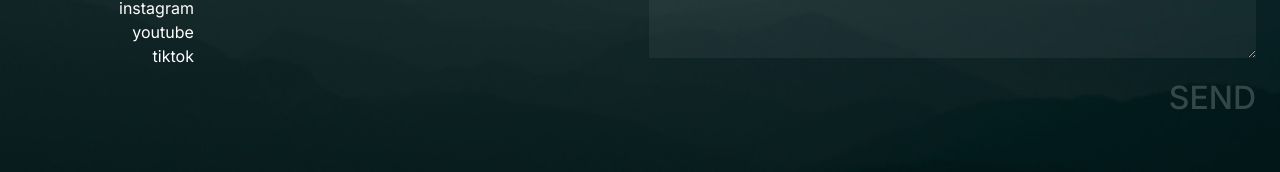
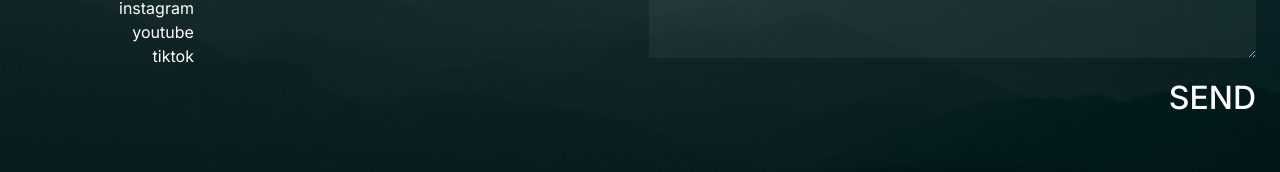
Before and after one commit to Anastasia-front/test-soft-ryzen, a Next.js app: page /section/contacts in a window 1280 px wide. Shown: the part 515-687 px from the top of the page. Built offline with nearby package versions, Linux system fonts and the light colour scheme.

Commit message:
bugfix : fix the error in Form components

```diff
--- a/src/app/section/career/Form/Form.tsx
+++ b/src/app/section/career/Form/Form.tsx
@@ -7,7 +7,6 @@ import { Textarea } from "@/app/components/Textarea/Textarea";
 import { useMemo } from "react";
 import type { SubmitHandler, UseFormRegisterReturn } from "react-hook-form";
 import { useForm } from "react-hook-form";
-import { isObjectEmpty } from "../../../../../helpers/isObjectEmpty";
 import { formList } from "./data/formList";
 import type { FormFields } from "./types/FormFields";
 
@@ -48,6 +47,7 @@ export function Form() {
 	});
 
 	const watchConsent = watch("consent");
+	const watchFields = watch(["fullName", "email", "phone", "position"]);
 
 	const formFieldsData: FormFieldsData = useMemo(
 		() => ({
@@ -128,17 +128,6 @@ export function Form() {
 		reset();
 	};
 
-	const isValidFixed =
-		isObjectEmpty(errors) &&
-		formList.every((field) => {
-			const fieldData = formFieldsData[field];
-			if (fieldData.required) {
-				return !!watch(fieldData.name);
-			}
-			return true;
-		}) &&
-		watch("consent");
-
 	return (
 		<form
 			className="flex flex-col w-[100%] md:w-[60vw] xl:w-[45vw] gap-[16px] xl:gap-[24px] justify-center items-center sm:pl-[20px] md:pl-0"
@@ -196,7 +185,7 @@ export function Form() {
 			<Button
 				type="submit"
 				submit
-				disabled={!watchConsent || !isValidFixed}
+				disabled={!watchConsent || !watchFields}
 				className="md:mt-[-75px] md:ml-[420px] xl:mt-[-85px] xl:ml-[552px]"
 			>
 				SEND
--- a/src/app/section/contacts/Form/Form.tsx
+++ b/src/app/section/contacts/Form/Form.tsx
@@ -7,7 +7,6 @@ import { useForm } from "react-hook-form";
 import { Button } from "@/app/components/Button/Button";
 import { TextInput } from "@/app/components/Input/TextInput";
 import { Textarea } from "@/app/components/Textarea/Textarea";
-import { isObjectEmpty } from "../../../../../helpers/isObjectEmpty";
 import { formList } from "./data/formList";
 import type { FormFields } from "./types/FormFields";
 
@@ -81,21 +80,13 @@ export function Form() {
 		[register]
 	);
 
+	const watchFields = watch(["fullName", "email"]);
+
 	const onSubmit: SubmitHandler<FormFields> = async (data: FormFields) => {
 		console.log(data);
 		alert("Your information was sent");
 		reset();
 	};
-
-	const isValidFixed =
-		isObjectEmpty(errors) &&
-		formList.every((field) => {
-			const fieldData = formFieldsData[field];
-			if (fieldData.required) {
-				return !!watch(fieldData.name);
-			}
-			return true;
-		});
 
 	return (
 		<form
@@ -134,12 +125,7 @@ export function Form() {
 						);
 				}
 			})}
-			<Button
-				type="submit"
-				submit
-				disabled={!isValidFixed}
-				className="self-end"
-			>
+			<Button type="submit" submit disabled={!watchFields} className="self-end">
 				SEND
 			</Button>
 		</form>
```
